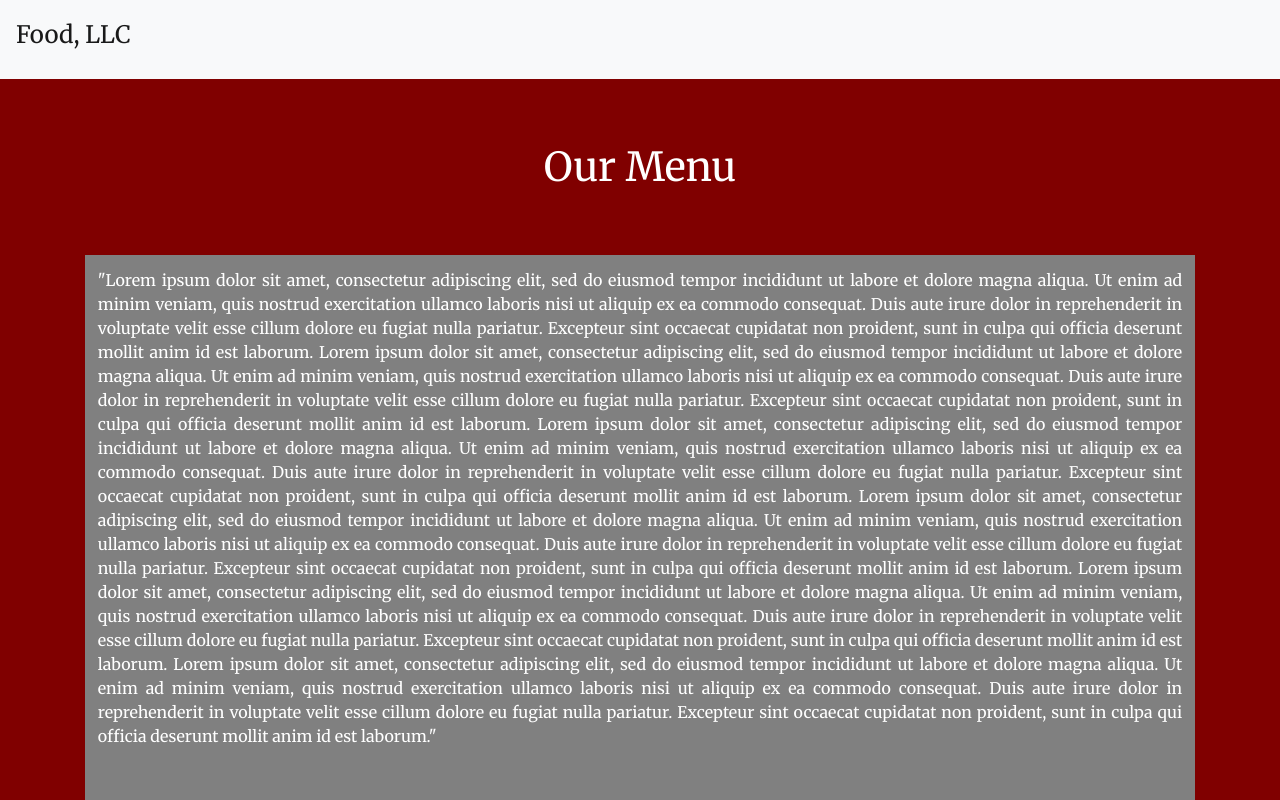
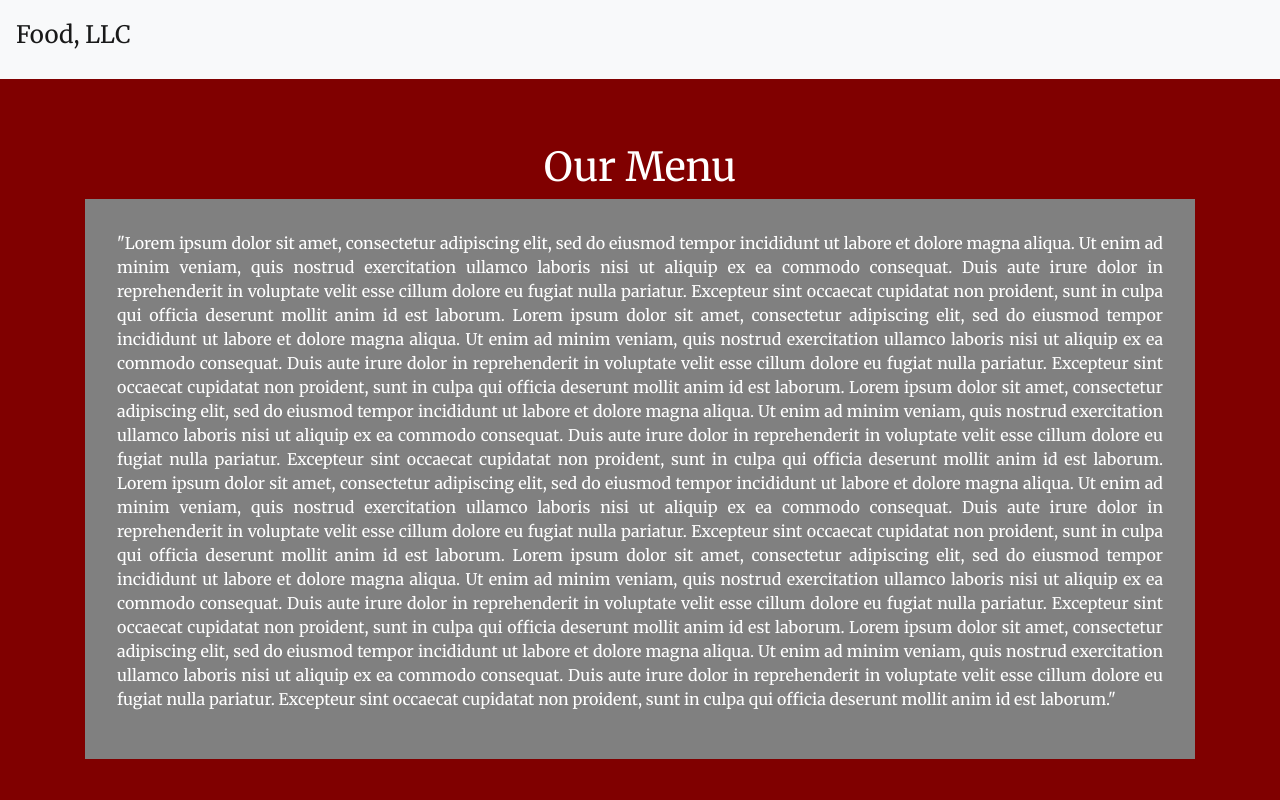
Before and after one commit to snaz268/coursera-website-project, a plain HTML site: page module-3/js/index.html in a window 1280 px wide. Shown: the top 800 px of the page. Drawn offline with nearby package versions, Linux system fonts and the light colour scheme.

Commit message:
Bootstrap changes

```diff
--- a/module-3/css/styles.css
+++ b/module-3/css/styles.css
@@ -36,11 +36,8 @@ h1.logo-name {
     margin-top: 5vw;
 }
 
-.para-box {
-    margin-top: 5vw;
+#para {
     background-color: gray;
     text-align: justify;
-    padding: 1vw;
-    width: 100%;
-    height: 1000px;
+    padding: 2rem;
 }
--- a/module-3/js/index.html
+++ b/module-3/js/index.html
@@ -49,8 +49,9 @@
             </div>
         </nav>
         <div class="container">
-            <div class="page-header"><h1>Our Menu</h1></div>
-            <div class="para-box">
+            <h1 class="text-center">Our Menu</h1>
+            <div class="row"></div>
+            <div id="para" class="col-xs-12">
             <p>"Lorem ipsum dolor sit amet, consectetur adipiscing elit, sed do eiusmod tempor incididunt ut
             labore et dolore magna aliqua. Ut enim ad minim veniam, quis nostrud exercitation ullamco laboris
             nisi ut aliquip ex ea commodo consequat. Duis aute irure dolor in reprehenderit in voluptate velit
```
